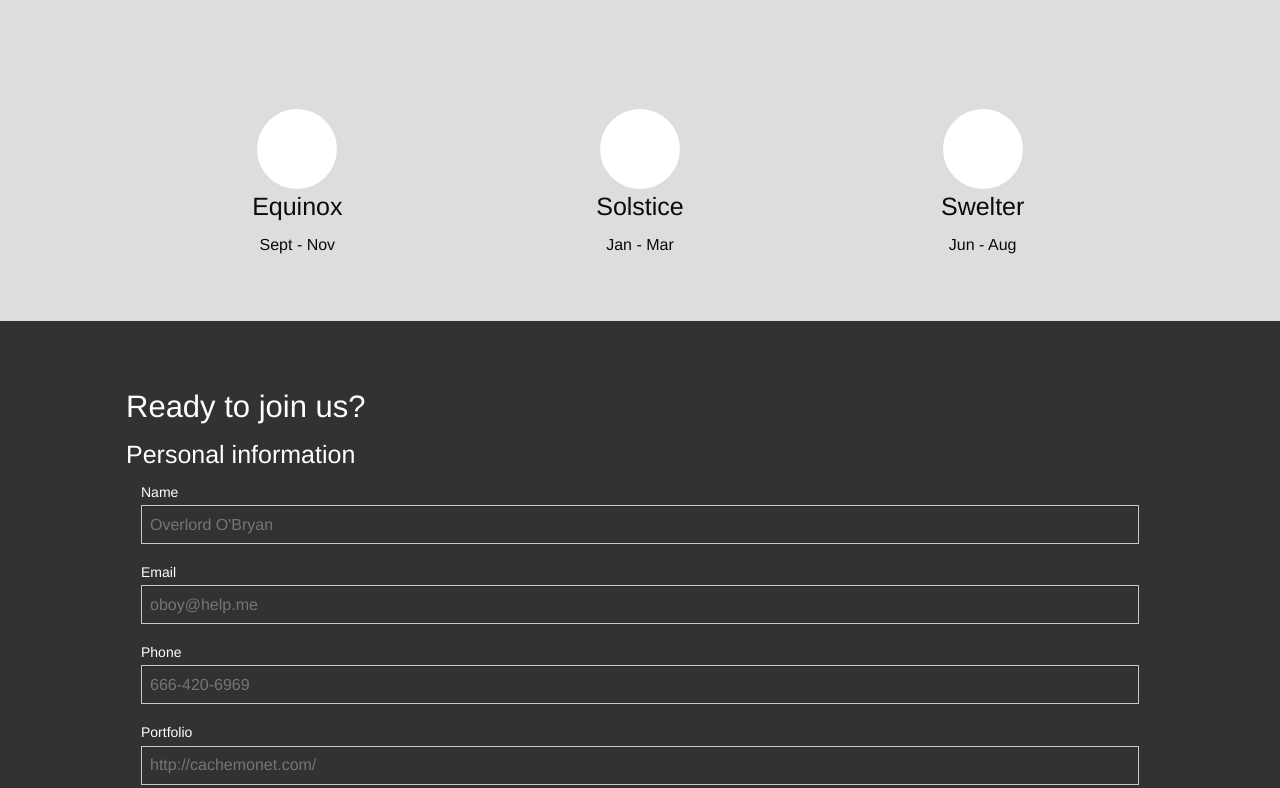
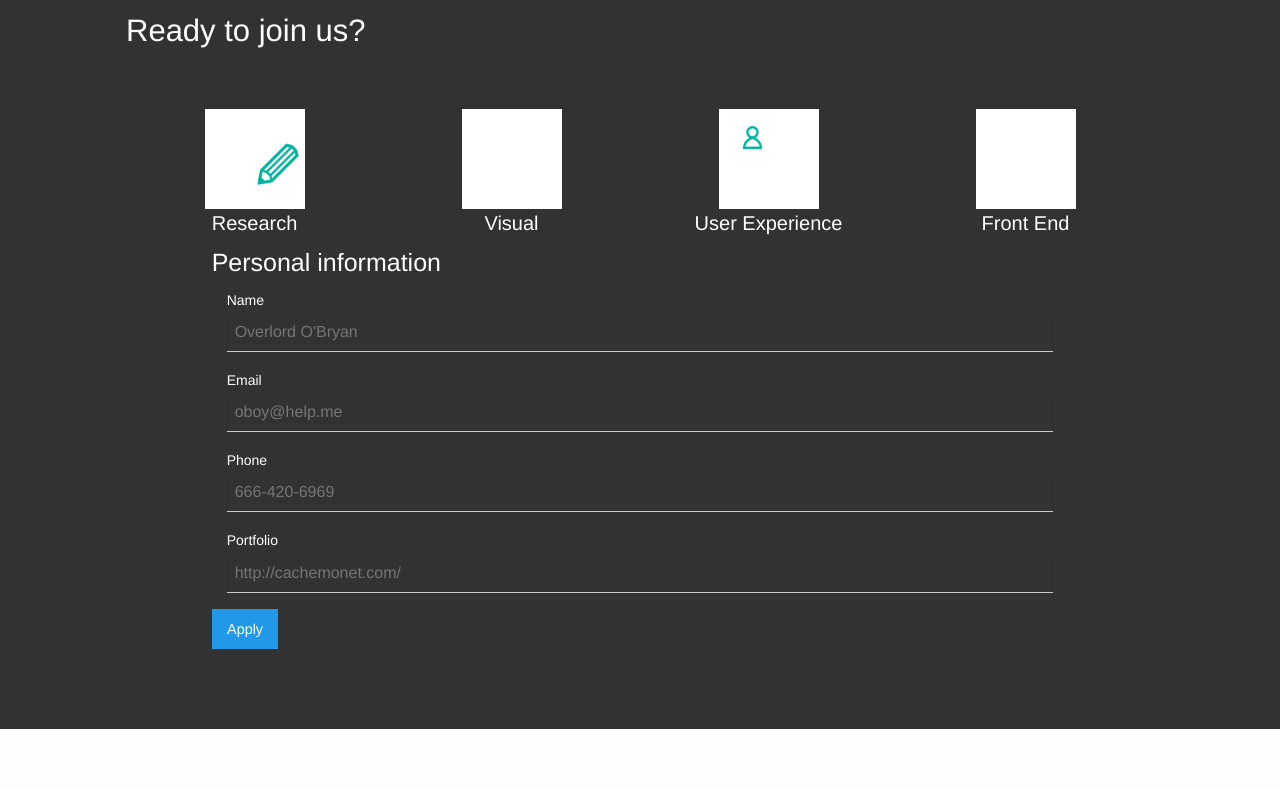
Before and after one commit to lawhump/internships, a website: page index.html in a window 1280 px wide. Shown: the part 3325-4113 px from the top of the page. Drawn offline with Linux system fonts and the light colour scheme.

Commit message:
more form

```diff
--- a/app/scss/_main.scss
+++ b/app/scss/_main.scss
@@ -38,6 +38,10 @@ section {
   &.round-image img {
     border-radius: 50%;
   }
+}
+
+[type='text'], [type='password'], [type='date'], [type='datetime'], [type='datetime-local'], [type='month'], [type='week'], [type='email'], [type='number'], [type='search'], [type='tel'], [type='time'], [type='url'], [type='color'], textarea {
+  border-bottom: 1px solid $medium-gray;
 }
 
 /* Helpers */
--- a/app/scss/_settings.scss
+++ b/app/scss/_settings.scss
@@ -315,7 +315,7 @@ $flexvideo-ratio-widescreen: 16 by 9;
 // 19. Forms
 // ---------
 
-$fieldset-border: 1px solid $medium-gray;
+$fieldset-border: 0px solid $medium-gray;
 $fieldset-padding: rem-calc(20);
 $fieldset-margin: rem-calc(18 0);
 $legend-padding: rem-calc(0 3);
@@ -338,12 +338,15 @@ $input-color: $black;
 $input-font-family: inherit;
 $input-font-size: rem-calc(16);
 $input-background: $dark-gray;
-$input-background-focus: $medium-gray;
+$input-background-focus: $dark-gray;
 $input-background-disabled: $light-gray;
-$input-border: 1px solid $medium-gray;
-$input-border-focus: 1px solid $dark-gray;
+// Changed this
+$input-border: 0px solid $medium-gray;
+// And this
+$input-border-focus: 0px solid $dark-gray;
 $input-shadow: inset 0 1px 2px rgba($black, 0.1);
-$input-shadow-focus: 0 0 5px $medium-gray;
+// And this
+$input-shadow-focus: 0 0 0px $medium-gray;
 $input-cursor-disabled: default;
 $input-transition: box-shadow 0.5s, border-color 0.25s ease-in-out;
 $input-number-spinners: true;
--- a/index.html
+++ b/index.html
@@ -80,44 +80,6 @@
         </div>
       </div>
 
-      <div class="row roles">
-        <div class="row roles">
-          <div class="research medium-3 medium-offset-0 columns">
-            <img class="role" src="etc/icons/research_1.gif">
-            <h5>Research</h5>
-            <p>
-              A wonderful serenity has taken possession of my entire soul, like
-               these sweet mornings of spring which I enjoy with my whole heart
-             </p>
-          </div>
-          <div class="ui small-10 small-offset-1 medium-3 medium-offset-0 columns">
-            <img class="role" src="etc/icons/visualdesign.gif">
-            <h5>Visual</h5>
-            <p>
-              A wonderful serenity has taken possession of my entire soul, like
-              these sweet mornings of spring which I enjoy with my whole heart
-            </p>
-          </div>
-          <div class="ux small-10 small-offset-1 medium-3 medium-offset-0 columns">
-            <img class="role" src="etc/icons/UX.gif">
-            <h5>User Experience</h5>
-            <p>
-              A wonderful serenity has taken possession of my entire soul, like
-              these sweet mornings of spring which I enjoy with my whole heart
-            </p>
-          </div>
-          <div class="fed small-10 small-offset-1 medium-3 medium-offset-0 columns">
-            <img class="role" src="etc/icons/front-end.gif">
-            <h5>Front End</h5>
-            <p>
-              A wonderful serenity has taken possession of my entire soul, like
-              these sweet mornings of spring which I enjoy with my whole heart
-            </p>
-          </div>
-         </div>
-       </div>
-
-
       <div class="dowork">
         <div class="row">
           <div class="medium-offset-3 medium-6 columns">
@@ -192,41 +154,60 @@
           <h3>Ready to join us?</h3>
         </div>
       </div>
+
+      <div class="row roles">
+        <div class="research medium-3 medium-offset-0 columns">
+          <img class="role" src="etc/icons/research_1.gif">
+          <h5>Research</h5>
+        </div>
+        <div class="ui small-10 small-offset-1 medium-3 medium-offset-0 columns">
+          <img class="role" src="etc/icons/visualdesign.gif">
+          <h5>Visual</h5>
+        </div>
+        <div class="ux small-10 small-offset-1 medium-3 medium-offset-0 columns">
+          <img class="role" src="etc/icons/UX.gif">
+          <h5>User Experience</h5>
+        </div>
+        <div class="fed small-10 small-offset-1 medium-3 medium-offset-0 columns">
+          <img class="role" src="etc/icons/front-end.gif">
+          <h5>Front End</h5>
+        </div>
+       </div>
       <div class="row">
-        <div class="small-8">
+        <div class="small-offset-1 small-10">
           <h4>Personal information</h4>
         </div>
       </div>
       <div class="row">
-        <div class="small-12 columns">
+        <div class="small-offset-1 small-10 columns">
           <label>Name
             <input type="text" placeholder="Overlord O'Bryan">
           </label>
         </div>
       </div>
       <div class="row">
-        <div class="small-12 columns">
+        <div class="small-offset-1 small-10 columns">
           <label>Email
             <input type="email" placeholder="oboy@help.me">
           </label>
         </div>
       </div>
       <div class="row">
-        <div class="small-12 columns">
+        <div class="small-offset-1 small-10 columns">
           <label>Phone
             <input type="tel" placeholder="666-420-6969">
           </label>
         </div>
       </div>
       <div class="row">
-        <div class="small-12 columns">
+        <div class="small-offset-1 small-10 columns">
           <label>Portfolio
             <input type="url" placeholder="http://cachemonet.com/">
           </label>
         </div>
       </div>
       <div class="row">
-        <div class="small-6">
+        <div class="small-offset-1 small-6">
           <a href="https://www.ibm.com/design/careers.shtml#join" class="button">Apply</a>
         </div>
       </div>
```
Also changed, not shown: app/css/app.css, dist/css/all.min.css.
